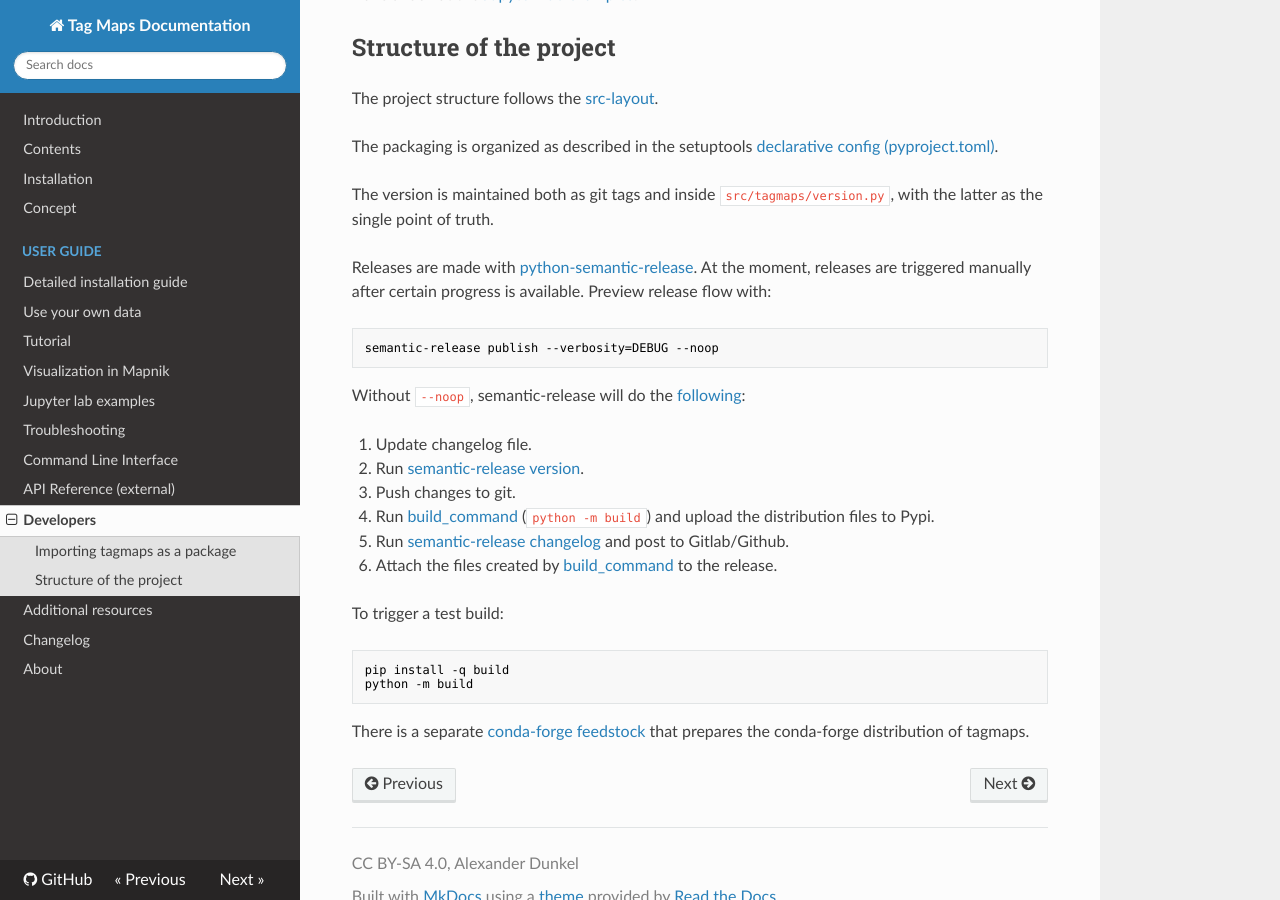
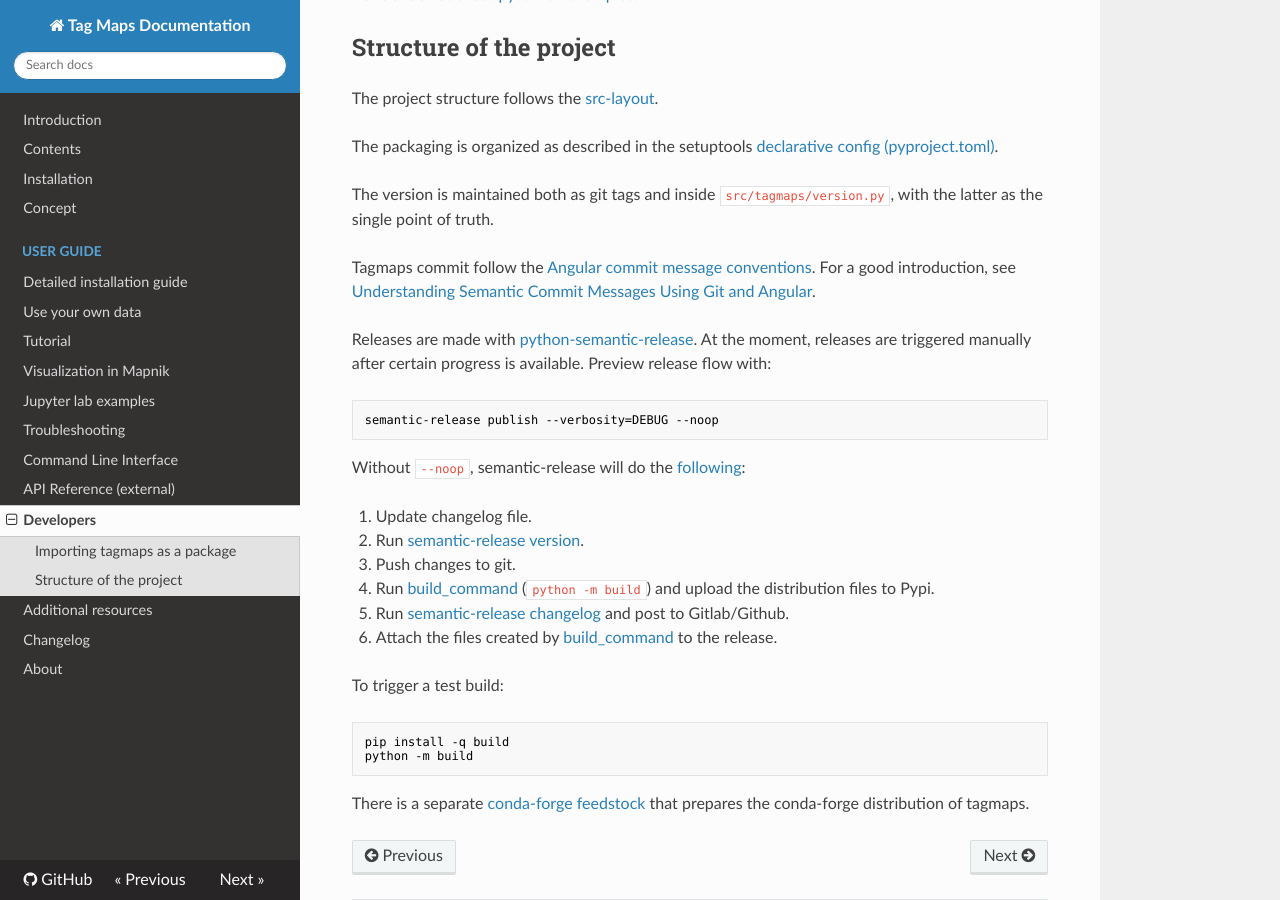
Before and after one commit to Sieboldianus/TagMaps, an MkDocs documentation site: the page built from docs/developers.md, in a window 1280 px wide and 900 px high, scrolled down 513 px. Built offline with MkDocs 1.6.1, drawn with Linux system fonts in a browser that asks for light colours; nearby versions of some CDN libraries.

Commit message:
docs: Add information to angular commit message convention system

```diff
--- a/docs/developers.md
+++ b/docs/developers.md
@@ -27,6 +27,8 @@ The packaging is organized as described in the setuptools [declarative config (p
 
 The version is maintained both as git tags and inside `src/tagmaps/version.py`, with the latter as the single point of truth.
 
+Tagmaps commit follow the [Angular commit message conventions](https://github.com/angular/angular.js/blob/master/DEVELOPERS.md#commits). For a good introduction, see [Understanding Semantic Commit Messages Using Git and Angular](https://nitayneeman.com/posts/understanding-semantic-commit-messages-using-git-and-angular/).
+
 Releases are made with [python-semantic-release](https://github.com/python-semantic-release/python-semantic-release). At the
 moment, releases are triggered manually after certain progress is available. Preview release flow with:
 
```
